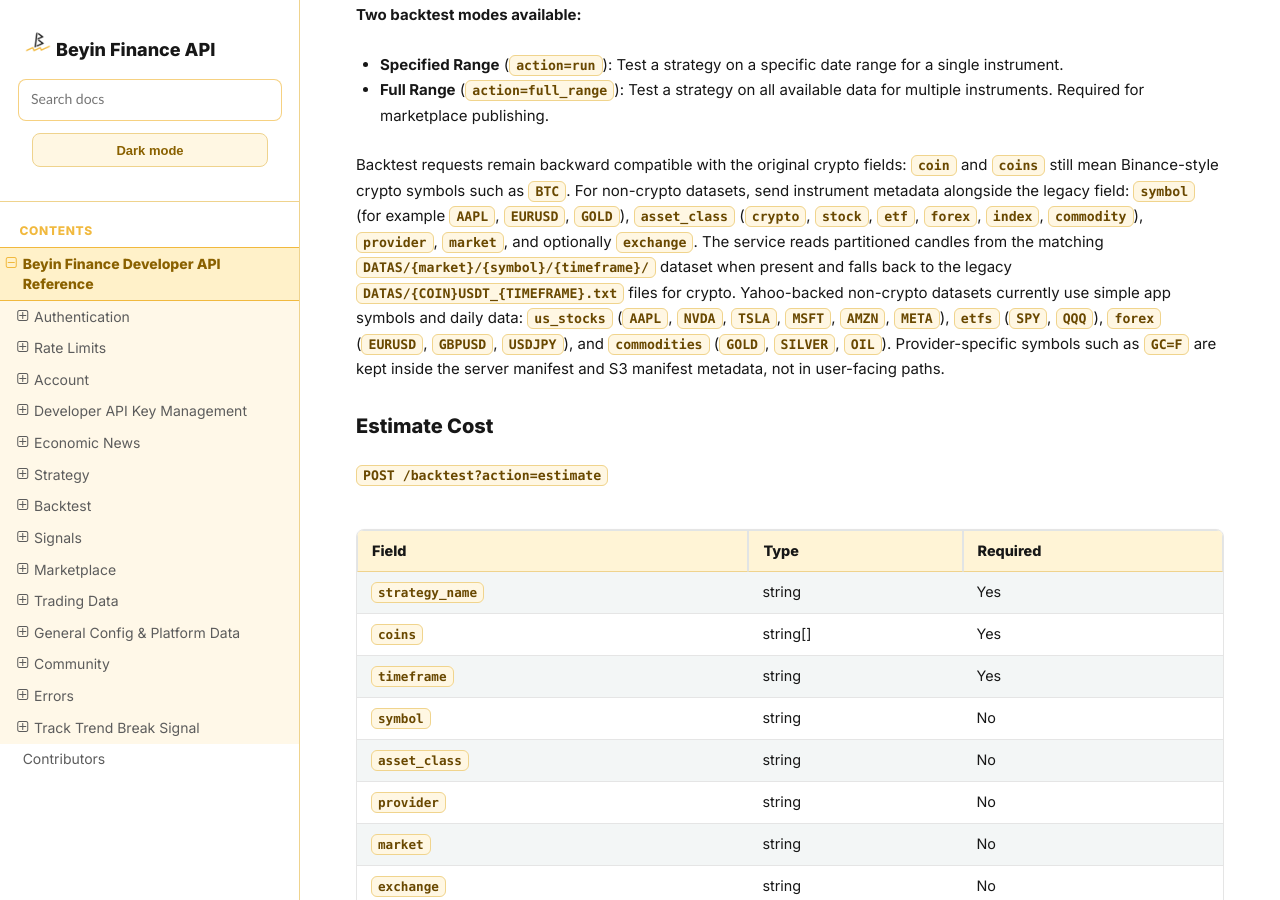
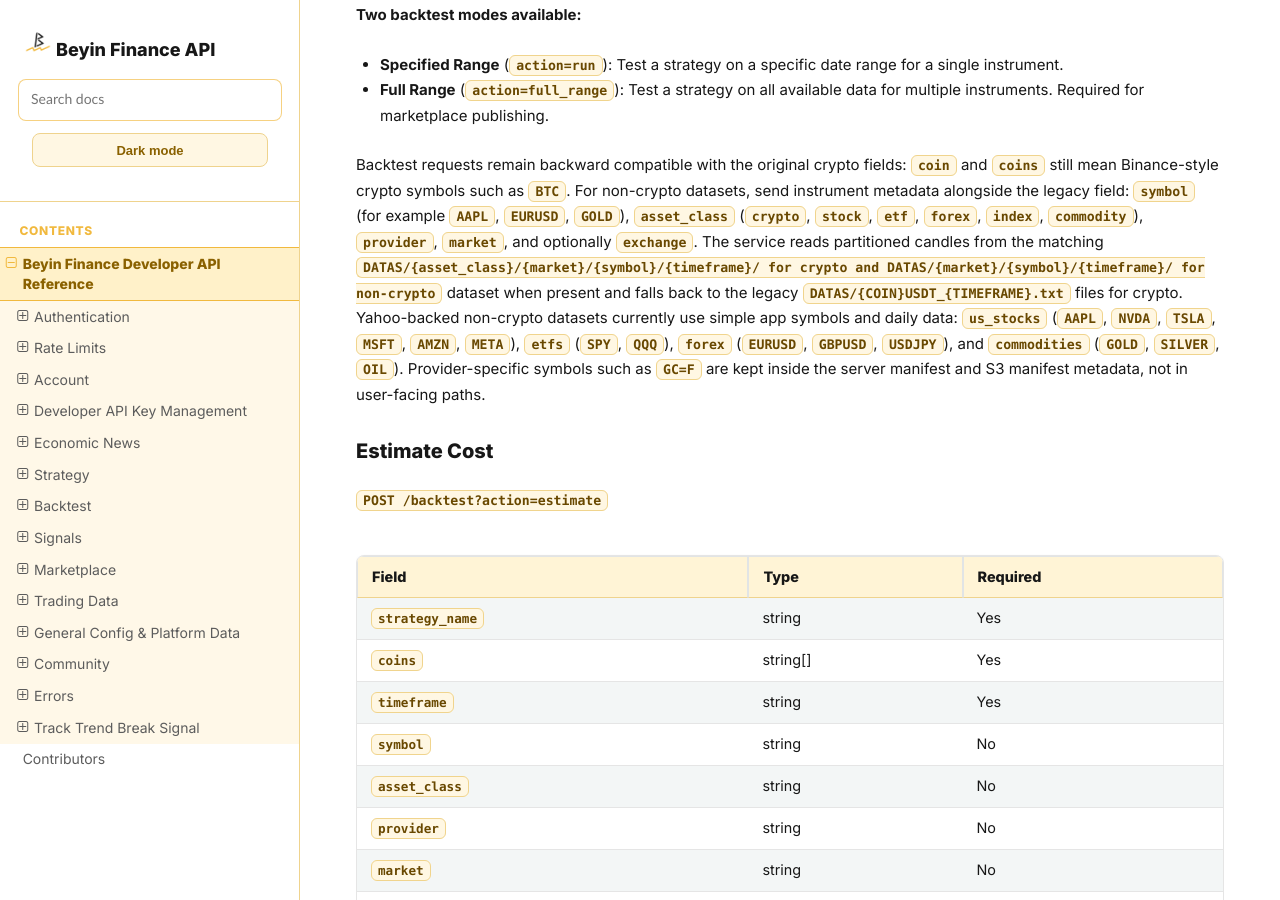
Before and after one commit to jnrbrain/Beyin-Finance, a Sphinx documentation site: the page built from docs/endpoints.md, in a window 1280 px wide and 900 px high, scrolled down 24971 px. Built offline with Sphinx 7.4.7 and the Read the Docs theme 3.1.0, drawn with Linux system fonts in a browser that asks for light colours.

Commit message:
Update endpoints.md

```diff
--- a/docs/endpoints.md
+++ b/docs/endpoints.md
@@ -1008,7 +1008,7 @@
 `symbol` (for example `AAPL`, `EURUSD`, `GOLD`), `asset_class`
 (`crypto`, `stock`, `etf`, `forex`, `index`, `commodity`), `provider`,
 `market`, and optionally `exchange`. The service reads partitioned candles from
-the matching `DATAS/{market}/{symbol}/{timeframe}/` dataset when present and
+the matching `DATAS/{asset_class}/{market}/{symbol}/{timeframe}/ for crypto and DATAS/{market}/{symbol}/{timeframe}/ for non-crypto` dataset when present and
 falls back to the legacy `DATAS/{COIN}USDT_{TIMEFRAME}.txt` files for crypto.
 Yahoo-backed non-crypto datasets currently use simple app symbols and daily
 data: `us_stocks` (`AAPL`, `NVDA`, `TSLA`, `MSFT`, `AMZN`, `META`), `etfs`
```
